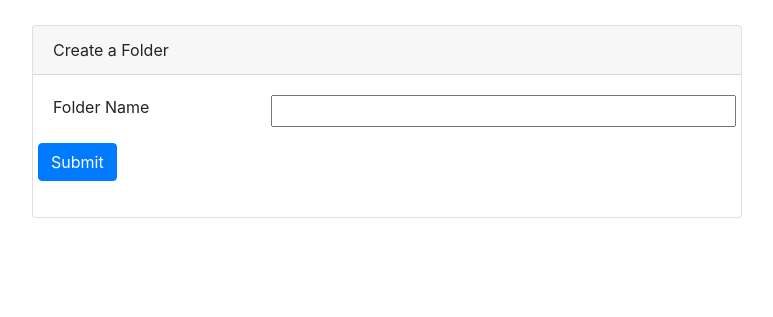
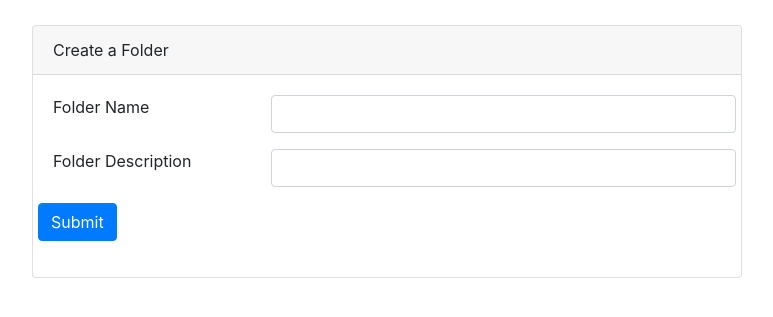
Before and after one commit to christophrrb/portapage, a PHP site: page /forms/create_new_folder.php in a window 1280 px wide. Shown: the part 56-373 px from the top of the page, without its empty margins (68-841 px from the left). Run offline with PHP 8.4, Linux system fonts and the light colour scheme.

Commit message:
Added code for descriptions.

```diff
--- a/forms/create_new_folder.php
+++ b/forms/create_new_folder.php
@@ -13,11 +13,15 @@
         <!-- Folder Name -->
         <div class="form-group row">
           <label for="folder-name" class="col-md-4">Folder Name</label>
-          <input type="text" name="folder-name" id="folder-name" class="col-md-8">
+          <input type="text" name="folder-name" id="folder-name" class="form-control col-md-8">
+        </div>
+        <div class="form-group row">
+          <label for="description" class="col-md-4">Folder Description</label>
+          <input type="textbox" name="description" id="description" class="form-control col-md-8">
         </div>
         <!-- Submit -->
         <div class="form-group row">
-          <button type="submit" class="btn btn-primary" style="float: right;">Submit</button>
+          <button type="submit" class="btn btn-primary">Submit</button>
         </div>
       </form>
     </div>
```
